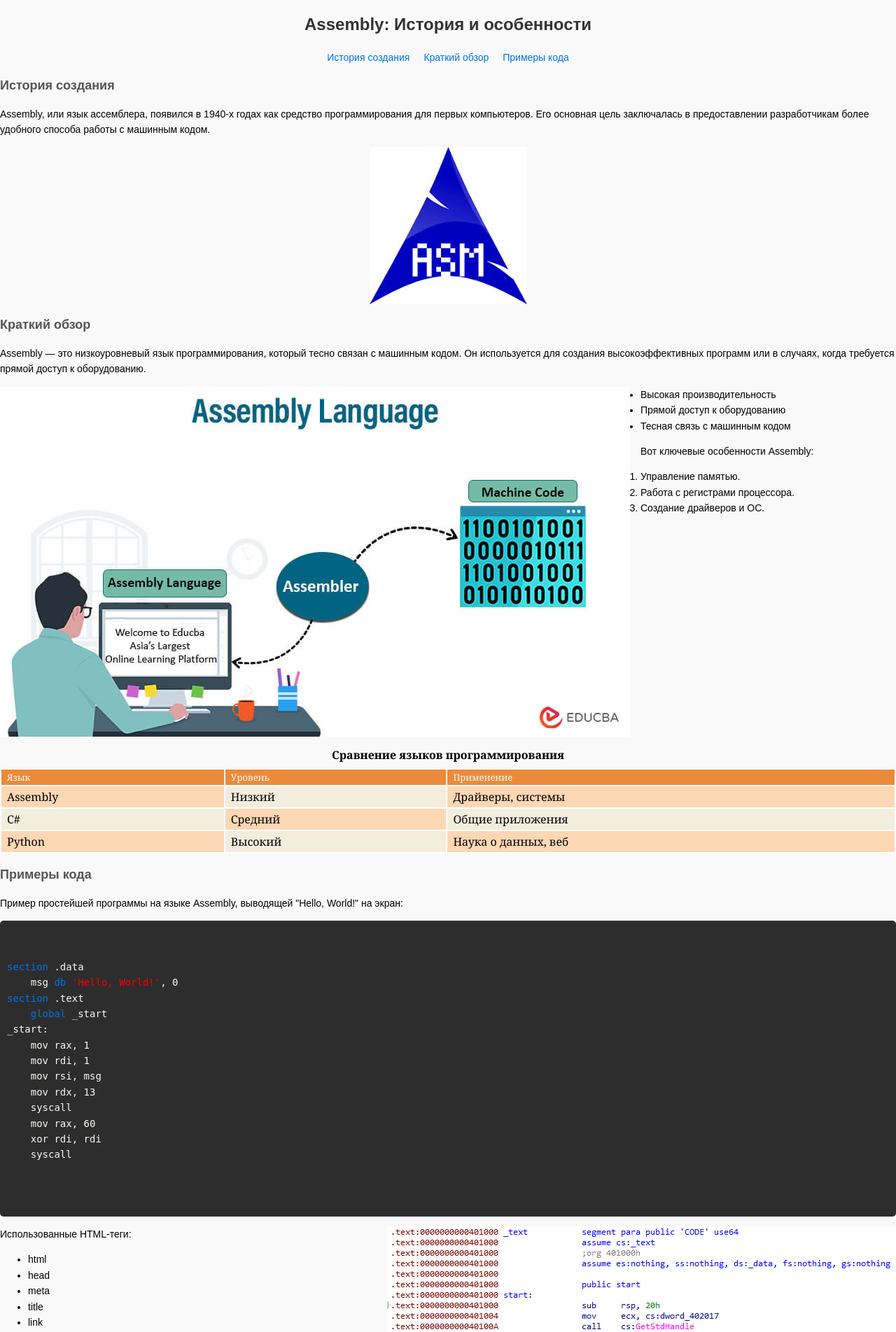
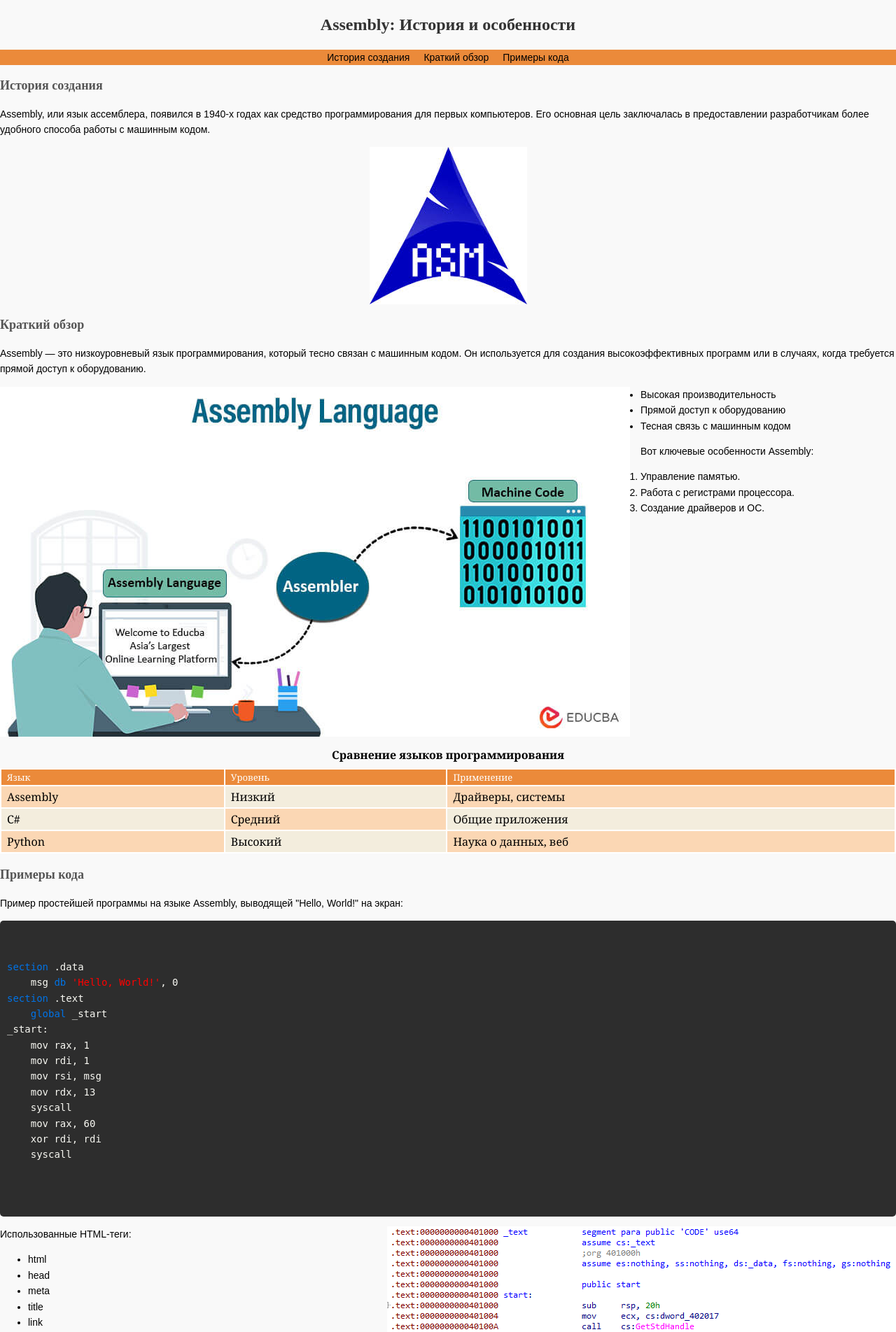
Before and after one commit to shezanutiy/-WEB, a PHP site: page /WEB1.html in a window 1280 px wide. Shown: the top 1904 px of the page at 70% size. Run offline with PHP 8.4, Linux system fonts and the light colour scheme; some libraries are stand-ins or nearby versions.

Commit message:
Update styles.css

```diff
--- a/WEB1/styles.css
+++ b/WEB1/styles.css
@@ -1,6 +1,9 @@
-
+@font-face {
+    font-family: 'cyrillic_pixel-7';
+    src: url('cyrillic_pixel-7.tff') format('tff');
+}
 body {
-    font-family: Arial, sans-serif;
+    font-family: Arial;
     font-size: 14px;
     line-height: 1.6;
     margin: 0;
@@ -10,13 +13,14 @@ body {
 
 h1 {
     font-size: 24px;
-    font-family: Arial, sans-serif;
+    font-family: "cyrillic_pixel-7";
     text-align: center;
     color: #333;
 }
 
 h2 {
     font-size: 18px;
+    font-family: "cyrillic_pixel-7";
     color: #555;
 }
 
@@ -106,17 +110,22 @@ nav ul {
     justify-content: center;
     list-style: none;
     padding: 0;
+    background-color: #eb8a3a;
 }
 
 nav li {
+    background-color: #eb8a3a;
     margin: 0 10px;
 }
 
 nav a {
     text-decoration: none;
-    color: #0073e6;
+    color: #000000;
 }
 
 nav a:hover {
     text-decoration: underline;
 }
+pl {
+    list-style-image: url(assembly.jpg);
+   }
```
